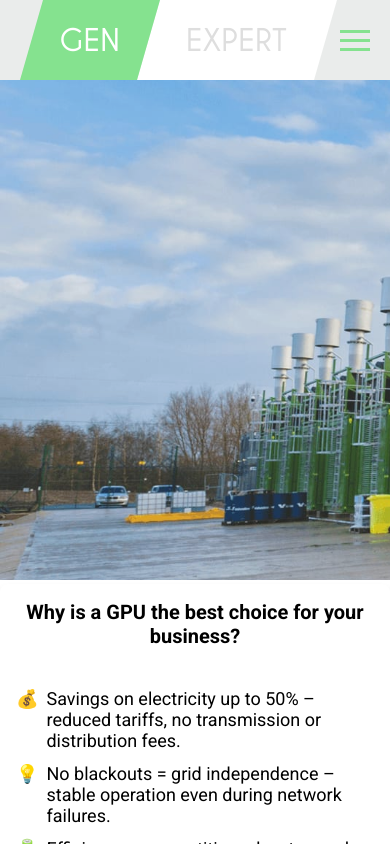
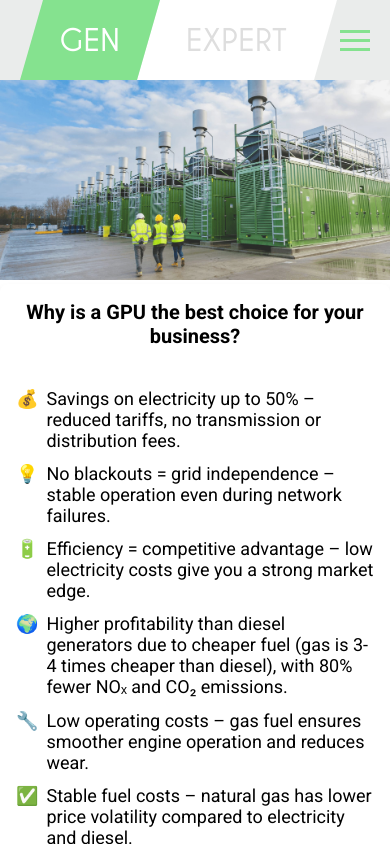
Before and after one commit to 4106677/gen-expert, a Next.js app: page /why in a window 390 px wide. Shown: the top 844 px of the page. Built offline with nearby package versions, Linux system fonts and the light colour scheme.

Commit message:
add noscript

```diff
--- a/src/app/(components)/ContactsModal/contactsModal.module.css
+++ b/src/app/(components)/ContactsModal/contactsModal.module.css
@@ -81,6 +81,7 @@
     font-size: 14px;
     width: 100%;
     transition: border-color 0.2s;
+    color: black;
 }
 
 .input:focus, .textarea:focus {
--- a/src/app/(components)/GoogleTagManagerNoScript.jsx
+++ b/src/app/(components)/GoogleTagManagerNoScript.jsx
@@ -1,10 +1,8 @@
 export default function GoogleTagManagerNoScript() {
 	return (
-		<noscript
-			dangerouslySetInnerHTML={{
-				__html: `<iframe src="https://www.googletagmanager.com/ns.html?id=GTM-WQQ2LK24"
-        height="0" width="0" style="display:none;visibility:hidden"></iframe>`
-			}}
-		/>
+		<noscript>
+			<iframe src="https://www.googletagmanager.com/ns.html?id=GTM-WQQ2LK24"
+			        height="0" width="0" style="display:none;visibility:hidden"></iframe>
+		</noscript>
 	);
 }
--- a/src/app/(components)/Modal/modal.js
+++ b/src/app/(components)/Modal/modal.js
@@ -14,21 +14,15 @@ export default function Modal() {
 	const { showModal, setShowModal } = useModal();
 	const modalClose = () => setShowModal(false);
 	const { t } = useTranslation("common");
+	const { setContactsShowModal } = useContactsModal();
 	const [isMobile, setIsMobile] = useState(false);
-	const { setContactsShowModal } = useContactsModal();
 
 	useEffect(() => {
 		const checkIfMobile = () => {
 			setIsMobile(window.innerWidth < 980);
 		};
-
-		// Initial check
 		checkIfMobile();
-
-		// Add event listener for window resize
 		window.addEventListener('resize', checkIfMobile);
-
-		// Cleanup
 		return () => window.removeEventListener('resize', checkIfMobile);
 	}, []);
 
--- a/src/app/cooperation/cooperation.module.css
+++ b/src/app/cooperation/cooperation.module.css
@@ -221,3 +221,15 @@
     color: #1a1a1a;
     font-size: 19px;
 }
+
+@media (max-width: 1249px) {
+    .hero_image {
+        margin-top: 0;
+        height: 200px;
+        width: 100%;
+        object-fit: cover;
+    }
+    .container {
+        border: none;
+        margin-top: 0}
+}
--- a/src/app/page.module.css
+++ b/src/app/page.module.css
@@ -82,3 +82,9 @@
     padding-top: 0;
   }
 }
+
+@media (max-width: 768px) {
+  .description {
+    width: 100%;
+  }
+}
--- a/src/app/useful/useful.module.css
+++ b/src/app/useful/useful.module.css
@@ -496,6 +496,9 @@
 @media (max-width: 1249px) {
     .hero_image {
         margin-top: 0;
+        height: 200px;
+        width: 100%;
+        object-fit: cover;
     }
     .usefulContainer {
         border: none;
--- a/src/app/why/why.module.css
+++ b/src/app/why/why.module.css
@@ -213,6 +213,9 @@
 @media (max-width: 1249px) {
     .hero_image {
         margin-top: 0;
+        height: 200px;
+        width: 100%;
+        object-fit: cover;
     }
     .container {
         border: none;
```
Also changed, not shown: src/app/(components)/GoogleTagManager.jsx (+7 -2 lines), src/app/page.js (+11 -1 lines), src/app/useful/page.js (+103 -72 lines).
